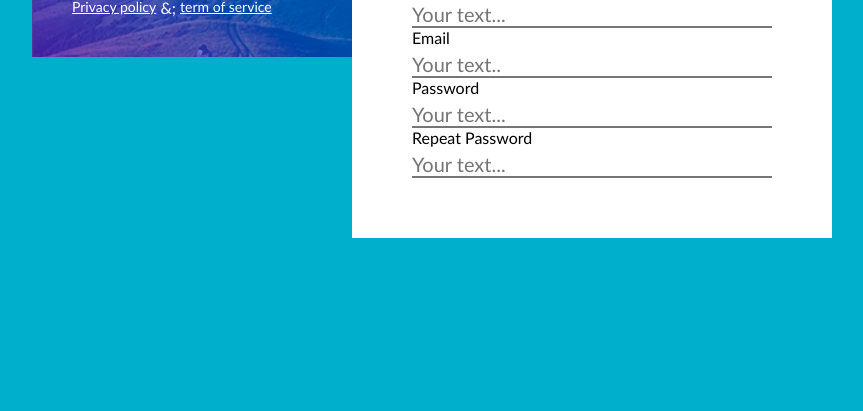
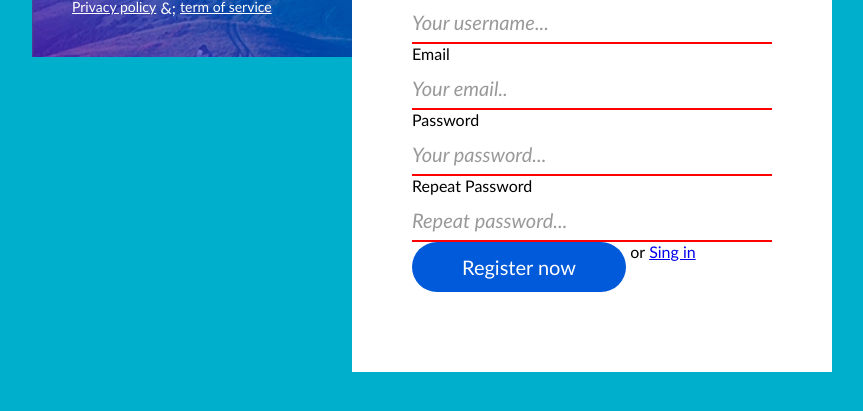
Before and after one commit to GiedreSavickiene/sing-up, a website: page index.html in a window 1280 px wide. Shown: the part 201-612 px from the top of the page, without its empty margins (208-1071 px from the left). Drawn offline with Linux system fonts and the light colour scheme.

Commit message:
Form style

```diff
--- /dev/null
+++ b/css/button.css
@@ -0,0 +1,22 @@
+.btn{
+    display: inline-block;
+    width: auto;
+    padding: 15px;
+    padding-left: 50px;
+    padding-right: 50px;
+    background-color: #015ad9;
+    margin-bottom: 20px;
+    color: white;
+    font-size: 20px;
+    line-height: 20px;
+    border: none;
+    border-radius: 25px;
+    margin-bottom: 20px;
+    cursor: pointer;
+
+
+}
+
+.btn:hover{
+    background-color: blue;
+}
--- a/css/form.css
+++ b/css/form.css
@@ -3,13 +3,11 @@
     width: 100%;
 
 }
-.form.form-row{
-    display: inline-block;
-    width: 100%;
-    margin-bottom: 30px;
+.form > .form-row:last-of-type{
+        margin-bottom: 0;
 }
 
-.form >.form-row >label{
+.form >.form-row > label{
     display: inline-block;
     width: 100%;
     margin-bottom: 5px;
@@ -20,8 +18,20 @@
     display: inline-block;
     width: 100%;
     font-size: 20px;
-    border-top: none;
-    border-left: none;
-    border-right: none;
+    line-height: 40px;
+    border: none;
+    border-bottom: 2px solid red;
 
 }
+
+.form > .form-row > input:focus{
+    /*outline: none;*/
+    outline: violet 2px solid;
+
+
+}
+
+.form ::placeholder{
+    color: #999;
+    font-style: italic;
+}
--- a/index.html
+++ b/index.html
@@ -10,6 +10,8 @@
     <link rel="manifest" href="./favicon/site.webmanifest">
     <link rel="mask-icon" href="./favicon/safari-pinned-tab.svg" color="#5bbad5">
     <link rel="shortcut icon" href="./favicon/favicon.png" type="image/x-icon">
+
+    <link rel="stylesheet" href="./css/button.css">
     <link rel="stylesheet" href="./css/form.css">
     <link rel="stylesheet" href="./css/main.css">
 
@@ -32,22 +34,26 @@
            <div class="close">x</div>
            <form class="form">
                <div class="form-row">
-                    <label for="">Username</label>
-                    <input type="text" placeholder="Your text...">
+                    <label for="username">Username</label>
+                    <input  id="username"type="text" placeholder="Your username..." required>
                 </div>
                 <div class="form-row">
-                    <label for="">Email</label>
-                    <input type="text" placeholder="Your text..">
+                    <label for="email">Email</label>
+                    <input id="email" type="text" placeholder="Your email.."required>
                 </div>
                 <div class="form-row">
-                    <label for="">Password</label>
-                    <input type="password" placeholder="Your text...">
+                    <label for="pass">Password</label>
+                    <input id="pass" type="password" placeholder="Your password..."required>
                 </div>
                 <div class="form-row">
-                    <label for="">Repeat Password</label>
-                    <input type= "password" placeholder="Your text...">
+                    <label for="re-pas">Repeat Password</label>
+                    <input id="re-pas" type= "password" placeholder="Repeat password..."required>
                 </div>
-                <div class="form-row"></div>
+                <div class="form-row">
+                   <button class="btn" type="submit">Register now</button>
+                   <span>or</span>
+                   <a href="#">Sing in</a>
+                </div>
             </form>
        </div>
     </main>
```
